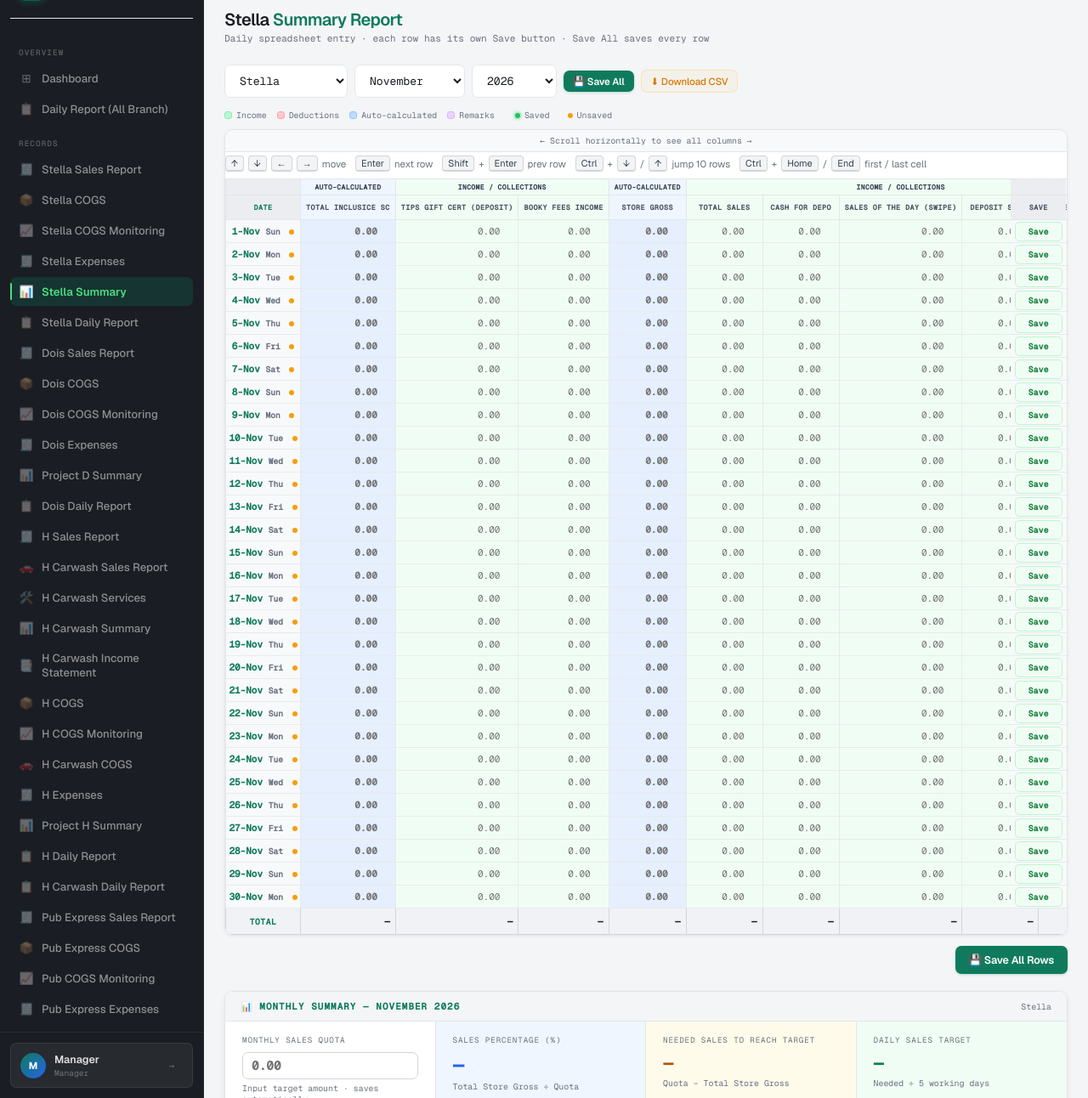
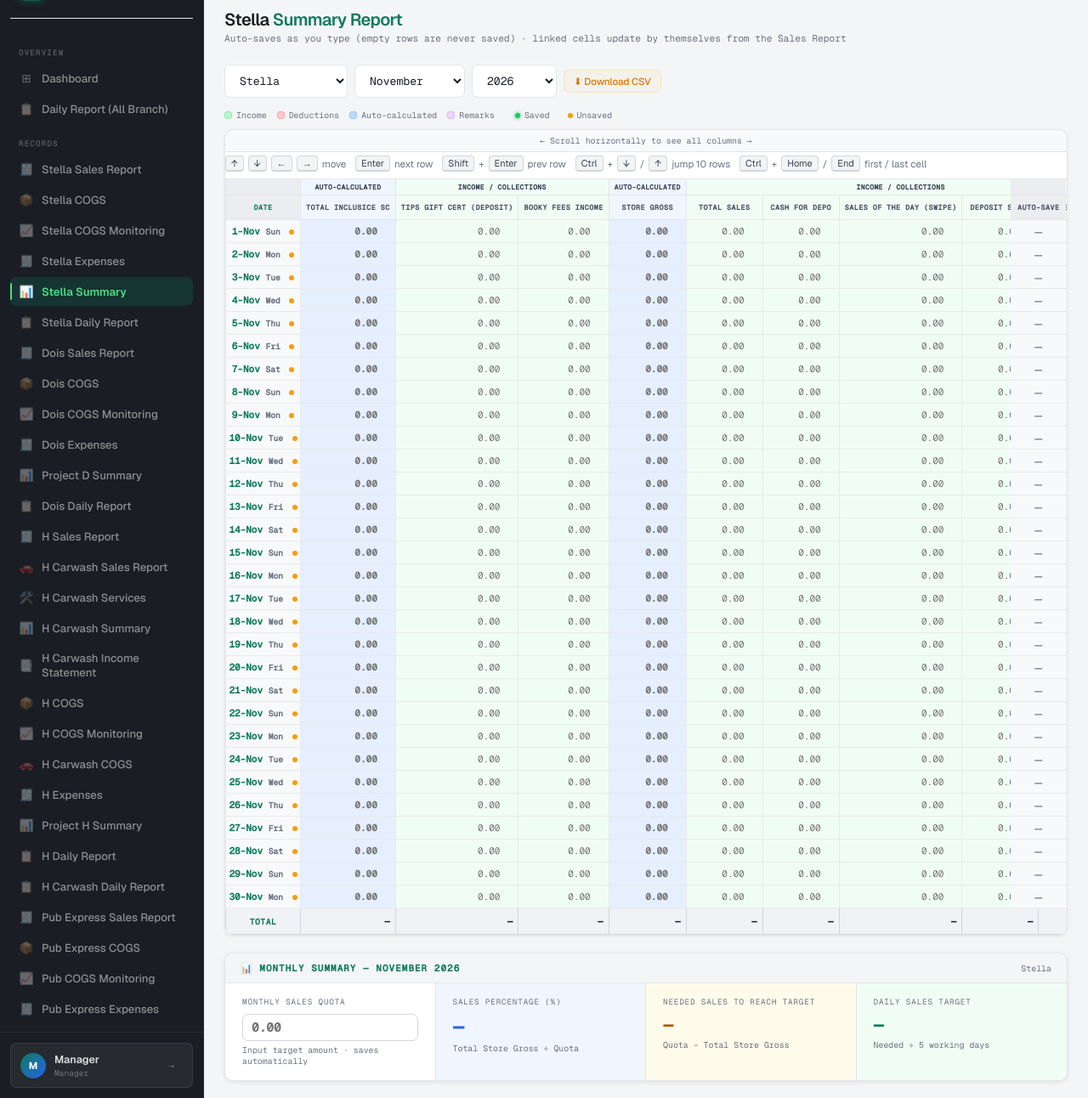
Before and after one commit to BlessSF/Acct-System, a PHP site: page /summary_report.php in a window 1280 px wide. Shown: the part 65-1357 px from the top of the page at 85% size. Run offline with PHP 8.4, Linux system fonts and the light colour scheme; the visitor is signed in with stand-in values (Sample User, id 1); data comes from the database, SQL or seed files in the repository; some web fonts are replaced.

Commit message:
feat: Enhance summary report with auto-save functionality and update UI elements for better user experience

```diff
--- a/summary_report.php
+++ b/summary_report.php
@@ -443,6 +443,10 @@
 .sri.neg   { color: #be123c !important; font-weight: 600; }
 
 /* ── Save button ── */
+.asv { font-size:.68rem; font-weight:600; color:var(--subtext); }
+.asv.saving { color:#b45309; }
+.asv.ok { color:#15803d; }
+.asv.err { color:#be123c; }
 .bsr {
   padding: 4px 8px; font-size: .6rem;
   font-family: var(--font-m); font-weight: 700;
@@ -501,7 +505,7 @@
 <div class="section-header">
   <div>
     <div class="section-title" style="color:#1a1d23"><?= htmlspecialchars($fStore) ?> <span style="color:var(--accent)">Summary Report</span></div>
-    <div class="section-subtitle">Daily spreadsheet entry · each row has its own Save button · Save All saves every row</div>
+    <div class="section-subtitle">Auto-saves as you type (empty rows are never saved) · linked cells update by themselves from the Sales Report</div>
   </div>
 </div>
 
@@ -530,7 +534,6 @@
     <option value="<?=$y?>" <?=$fYear==$y?'selected':''?>><?=$y?></option>
     <?php endfor; ?>
   </select>
-  <button type="button" class="btn btn-primary btn-sm" onclick="saveAll()">💾 Save All</button>
   <a id="csvDownloadBtn" href="#" class="btn btn-ghost btn-sm" style="color:var(--accent3);border-color:rgba(251,191,36,.25);background:rgba(251,191,36,.06)" onclick="downloadCSV(event)">⬇ Download CSV</a>
 </form>
 
@@ -567,7 +570,7 @@
       <?php foreach($COLS as $c): ?>
       <th class="g-<?=$c[2]?> <?=$c[2]==='text'?'col-text':'col-num'?>"><?=htmlspecialchars($c[1])?></th>
       <?php endforeach; ?>
-      <th class="th-act">SAVE</th>
+      <th class="th-act">AUTO-SAVE</th>
     </tr>
   </thead>
 
@@ -622,9 +625,7 @@
     <?php endforeach; ?>
 
     <td class="td-act">
-      <button class="bsr" id="btn_<?=$rid?>" onclick="saveRow('<?=$rid?>','<?=$ds?>')">
-        <?=$saved?'Update':'Save'?>
-      </button>
+      <span class="asv" id="btn_<?=$rid?>"><?=$saved?'Saved':'—'?></span>
     </td>
   </tr>
   <?php endforeach; ?>
@@ -643,9 +644,6 @@
 </table>
 </div><!-- /sr-outer -->
 
-<div style="display:flex;justify-content:flex-end;margin-top:12px;gap:10px">
-  <button class="btn btn-primary" onclick="saveAll()">💾 Save All Rows</button>
-</div>
 
 <!-- ── Monthly Summary Panel — Stella only ── -->
 <?php if ($fStore === 'Stella'): ?>
@@ -718,7 +716,7 @@
 }
 function setStat(rid, cls, txt) {
   const b = document.getElementById('btn_'+rid);
-  if (b) { b.className = 'bsr ' + cls; b.textContent = txt; }
+  if (b) { b.className = 'asv ' + cls; b.textContent = txt; }
 }
 function changed(el) {
   const rid = el.dataset.row;
```
